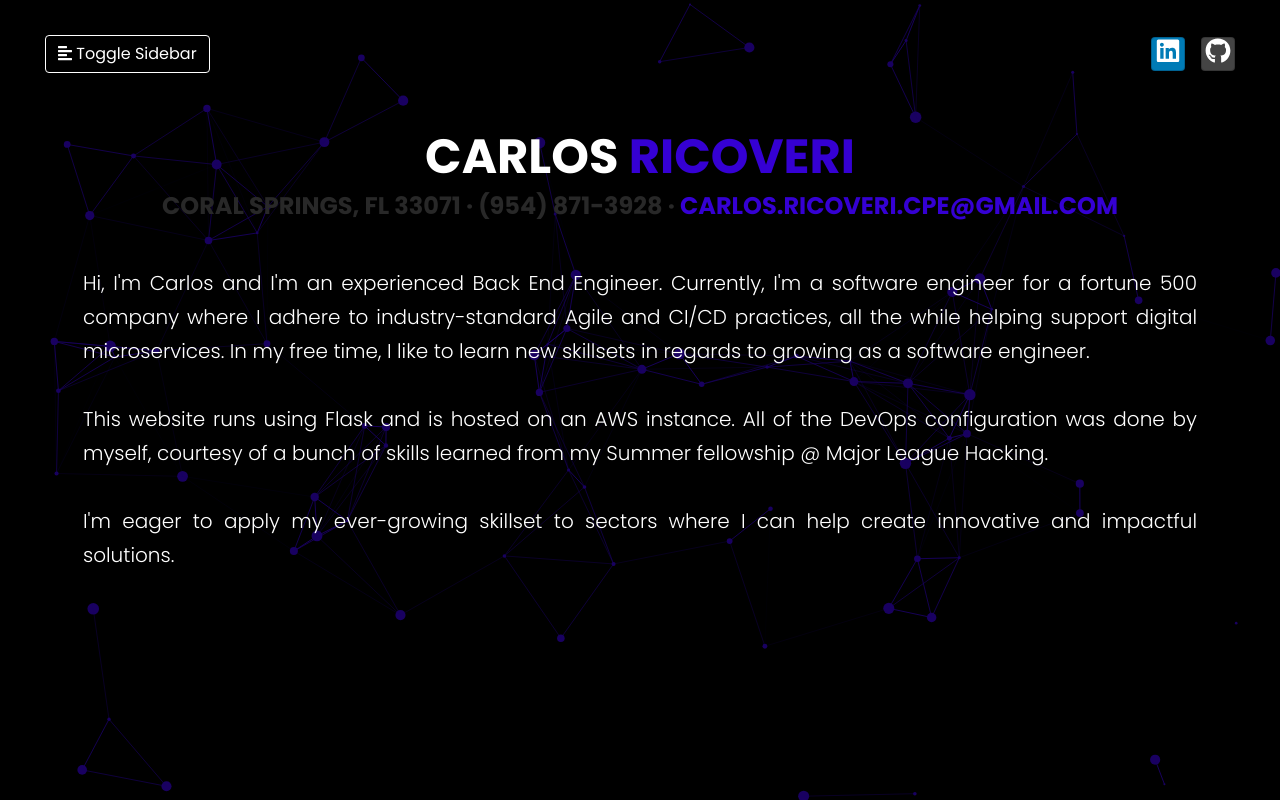
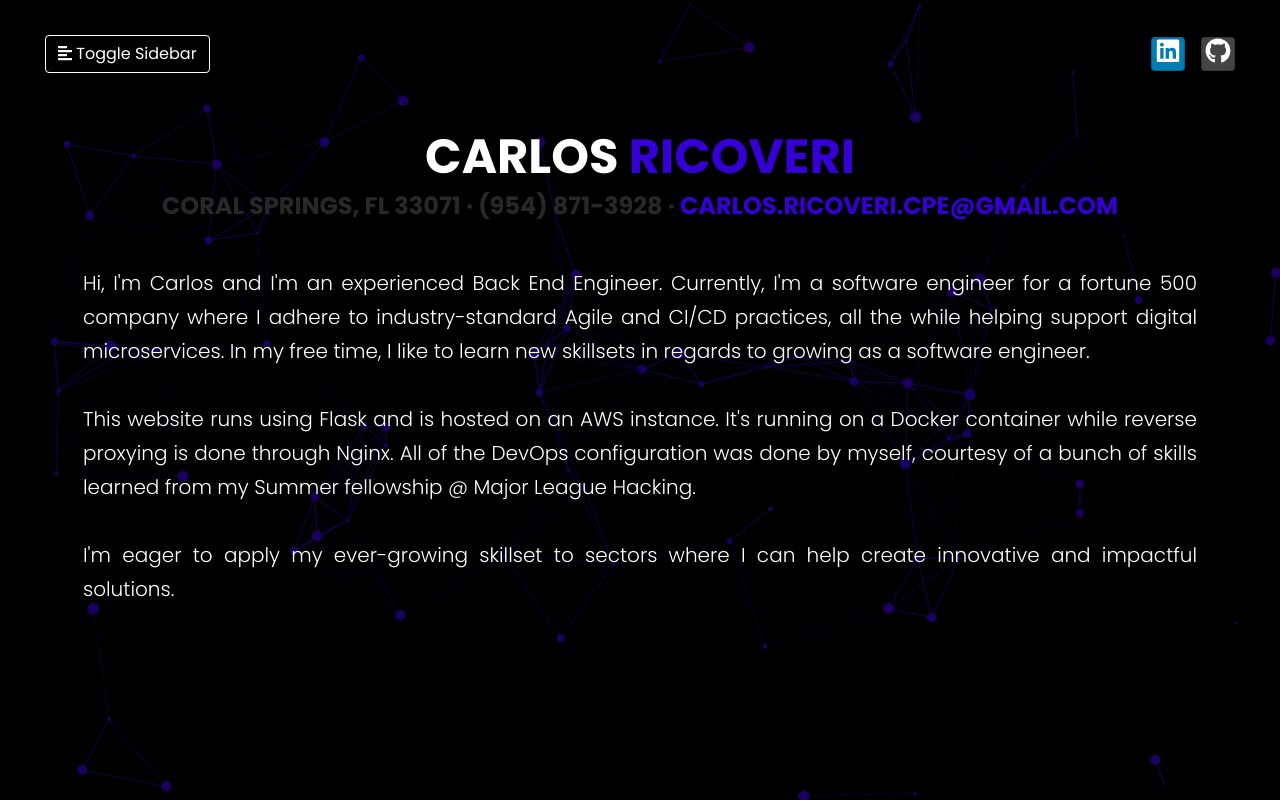
Before and after one commit to carlosricov/Personal-Portfolio, a Flask app: page /portfolio in a window 1280 px wide. Run offline with Flask 2, Linux system fonts and the light colour scheme; some libraries are stand-ins or nearby versions.

Commit message:
Updates about section body text

```diff
--- a/app/templates/portfolio.html
+++ b/app/templates/portfolio.html
@@ -86,7 +86,7 @@
                 <div class="container-fluid mb-4 d-flex">
                     <p class="container-fluid subheading text-uppercase font-weight-bold d-inline justify-content-center text-center">Coral Springs, FL 33071 · (954) 871-3928 ·&nbsp;<a href="mailto:carlos.ricoveri.cpe@gmail.com" class="hyp-text d-none d-md-inline">Carlos.Ricoveri.cpe@gmail.com</a><a href="mailto:carlos.ricoveri.cpe@gmail.com" class="hyp-text d-md-none d-flex justify-content-center">Gmail</a></p>
                 </div>
-                <p class="about-text font-weight-light justify-content-left px-5 text-justify mb-0">Hi, I'm Carlos and I'm an experienced Back End Engineer. Currently, I'm a software engineer for a fortune 500 company where I adhere to industry-standard Agile and CI/CD practices, all the while helping support digital microservices. In my free time, I like to learn new skillsets in regards to growing as a software engineer. <br><br> This website runs using Flask and is hosted on an AWS instance. All of the DevOps configuration was done by myself, courtesy of a bunch of skills learned from my Summer fellowship @ Major League Hacking. <br><br>I'm eager to apply my ever-growing skillset to sectors where I can help create innovative and impactful solutions.</p>
+                <p class="about-text font-weight-light justify-content-left px-5 text-justify mb-0">Hi, I'm Carlos and I'm an experienced Back End Engineer. Currently, I'm a software engineer for a fortune 500 company where I adhere to industry-standard Agile and CI/CD practices, all the while helping support digital microservices. In my free time, I like to learn new skillsets in regards to growing as a software engineer. <br><br> This website runs using Flask and is hosted on an AWS instance. It's running on a Docker container while reverse proxying is done through Nginx. All of the DevOps configuration was done by myself, courtesy of a bunch of skills learned from my Summer fellowship @ Major League Hacking. <br><br>I'm eager to apply my ever-growing skillset to sectors where I can help create innovative and impactful solutions.</p>
             </div>
         </section>
     </div>
```
